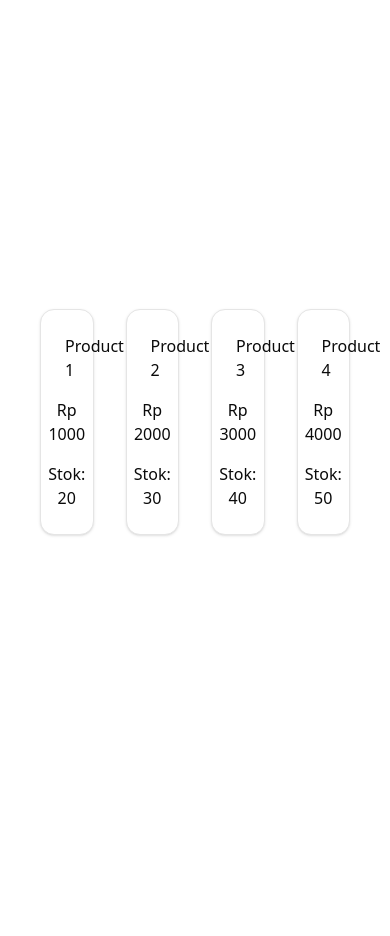
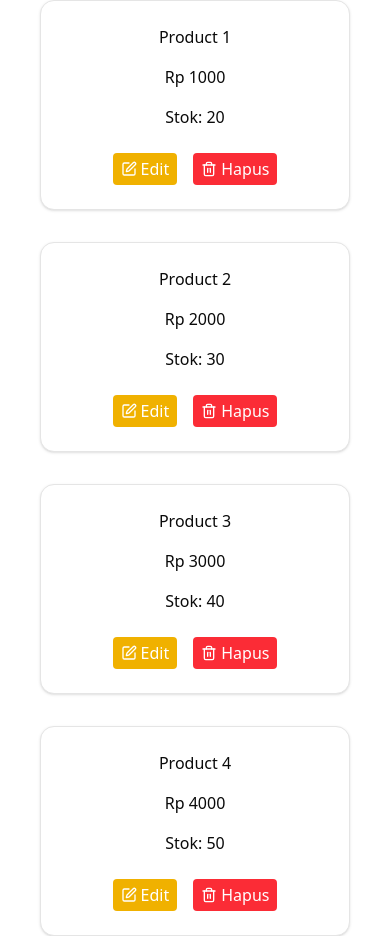
Before and after one commit to K2FA/productlist-next, a Next.js app: page / in a window 390 px wide. Before the commit the page ends 844 px from the top, so only its background shows below. Built offline with nearby package versions, Linux system fonts and the light colour scheme.

Commit message:
style: responsive card and edit delete button

```diff
--- a/src/app/page.tsx
+++ b/src/app/page.tsx
@@ -20,8 +20,8 @@ export default function Home() {
     <div className='w-full min-h-screen px-10'>
       {productList.length === 0 && <EmptyNotification label='Product' />}
 
-      <div className='w-full min-h-screen flex items-center'>
-        <div className='w-full grid grid-cols-4 gap-8'>
+      <div className='w-full min-h-screen flex flex-wrap items-center'>
+        <div className='w-full grid grid-cols-1 md:grid-cols-3 xl:grid-cols-4  gap-8'>
           {isLoading ? (
             <ProductCardSkeleton />
           ) : (
--- a/src/components/cards/product-card.tsx
+++ b/src/components/cards/product-card.tsx
@@ -1,5 +1,6 @@
 import { ProductCardProps } from '@/types/product-type';
-import { Card, CardContent } from '../ui/card';
+import { SquarePen, Trash2 } from 'lucide-react';
+import { Card, CardContent, CardFooter } from '../ui/card';
 
 export function ProductCard({ name, price, stock }: ProductCardProps) {
   return (
@@ -14,6 +15,17 @@ export function ProductCard({ name, price, stock }: ProductCardProps) {
         {/* stock */}
         <p className=''>Stok: {stock}</p>
       </CardContent>
+
+      <CardFooter className='w-full flex justify-center gap-4'>
+        <button className='py-1 px-2 bg-yellow-500 text-white rounded flex gap-1'>
+          <SquarePen className='w-4' />
+          Edit
+        </button>
+        <button className='py-1 px-2 bg-red-500 text-white rounded flex gap-1'>
+          <Trash2 className='w-4' />
+          Hapus
+        </button>
+      </CardFooter>
     </Card>
   );
 }
```
Also changed, not shown: src/features/product-list/product-list.tsx (added).
